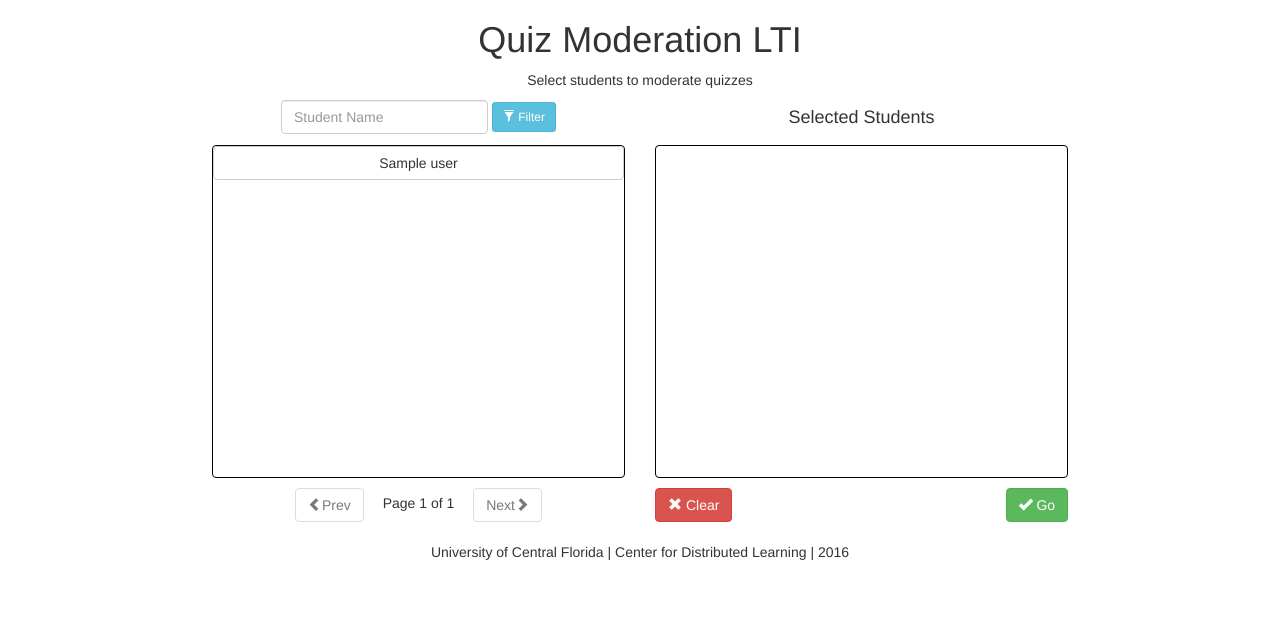
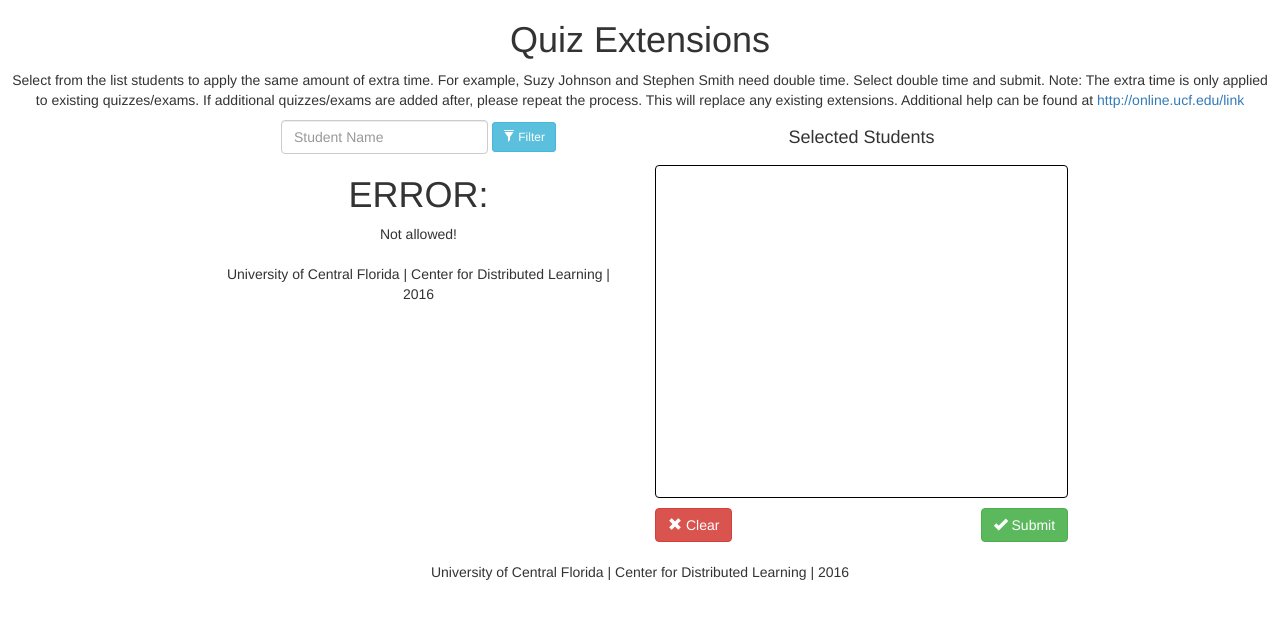
Before and after one commit to ucfopen/quiz-extensions, a Flask app: template templates/userselect.html in a window 1280 px wide. Shown: the top 619 px of the page. Run offline with Flask 2, Linux system fonts and the light colour scheme; the template is opened without the code that fills it: most values are stand-ins (such as "Sample title", 1, 10 or a date in 2020); parts of the project's set-up code (start-up, migrations or seed data) failed here and were passed over; some libraries are stand-ins or nearby versions.

Commit message:
Made some updates as requested by Raible.

```diff
--- a/static/quiz.js
+++ b/static/quiz.js
@@ -147,7 +147,7 @@ function getPercent() {
 		return percent_input.value;
 	}
 	else {
-		return percent_select.value.replace(/%/g, '');
+		return percent_select.value;
 	}
 }
 
@@ -227,7 +227,7 @@ function checkIfEmpty() {
 	if (user_list_children.length <= 0) {
 		var p = document.createElement("p");
 		p.className = "no-matching"
-		p.innerHTML = "No matching users found.";
+		p.innerHTML = "No matching students found.";
 		user_list.appendChild(p);
 	}
 	else {
@@ -237,3 +237,6 @@ function checkIfEmpty() {
 		}
 	}
 }
+
+// load initial user list
+window.onload = ajaxFilter('', 1, update_user_list)
--- a/templates/lti.xml
+++ b/templates/lti.xml
@@ -1,7 +1,7 @@
 <?xml version="1.0" encoding="UTF-8"?>
 <cartridge_basiclti_link xmlns="http://www.imsglobal.org/xsd/imslticc_v1p0" xmlns:blti="http://www.imsglobal.org/xsd/imsbasiclti_v1p0" xmlns:lticm="http://www.imsglobal.org/xsd/imslticm_v1p0" xmlns:lticp="http://www.imsglobal.org/xsd/imslticp_v1p0" xmlns:xsi="http://www.w3.org/2001/XMLSchema-instance" xsi:schemaLocation="http://www.imsglobal.org/xsd/imslticc_v1p0 http://www.imsglobal.org/xsd/lti/ltiv1p0/imslticc_v1p0.xsd http://www.imsglobal.org/xsd/imsbasiclti_v1p0 http://www.imsglobal.org/xsd/lti/ltiv1p0/imsbasiclti_v1p0p1.xsd http://www.imsglobal.org/xsd/imslticm_v1p0 http://www.imsglobal.org/xsd/lti/ltiv1p0/imslticm_v1p0.xsd http://www.imsglobal.org/xsd/imslticp_v1p0 http://www.imsglobal.org/xsd/lti/ltiv1p0/imslticp_v1p0.xsd">
-    <blti:title>Quiz Moderation LTI</blti:title>
-    <blti:description>Quiz Moderation LTI</blti:description>
+    <blti:title>Quiz Extensions</blti:title>
+    <blti:description>Quiz Extensions</blti:description>
     <blti:launch_url>http://localhost:8080/launch</blti:launch_url>
     <blti:extensions platform="canvas.instructure.com">
         <lticm:property name="domain">lti.online.ucf.edu</lticm:property>
@@ -11,7 +11,7 @@
             <lticm:property name="visibility">admins</lticm:property>
         </lticm:options>
         <lticm:property name="icon_url">https://lti.online.ucf.edu/templater/static/templater.png</lticm:property>
-        <lticm:property name="link_text">Quiz Moderation LTI</lticm:property>
+        <lticm:property name="link_text">Quiz Extensions</lticm:property>
         <lticm:property name="privacy_level">public</lticm:property>
         <lticm:property name="selection_height">500</lticm:property>
         <lticm:property name="selection_width">500</lticm:property>
--- a/templates/userselect.html
+++ b/templates/userselect.html
@@ -1,8 +1,9 @@
 {% extends "base.html" %}
 {% block content %}
 
-	<h1 class="text-center">Quiz Moderation LTI</h1>
-	<p class="text-center">Select students to moderate quizzes</p>
+	<h1 class="text-center">Quiz Extensions</h1>
+	<p class="text-center">Select from the list students to apply the same amount of extra time. For example, Suzy Johnson and Stephen Smith need double time. Select double time and submit. Note: The extra time is only applied to existing quizzes/exams. If additional quizzes/exams are added after, please repeat the process. This will replace any existing extensions. Additional help can be found at <a href="#">http://online.ucf.edu/link</a></p>
+	<!-- TODO: update link -->
 
 	<div id="container" class="container">
 		<div id="lists" class="row">
@@ -14,7 +15,7 @@
 					</form>
 				</div>
 				<div id="user_list_div">
-					{% include "user_list.html" %}
+					<!-- user_list loads here -->
 				</div>
 			</div>
 			<div id="selected_users" class="col-xs-6">
@@ -23,7 +24,7 @@
 				</div>
 				<div id="selected_user_list" class="btn-group-vertical"></div>
 				<button id="clear_button" type="button" class="btn btn-danger pull-left"><span class="glyphicon glyphicon-remove"></span> Clear</button>
-				<button id="go_button" type="button" class="btn btn-success pull-right" data-toggle="modal" data-target="#go_modal"><span class="glyphicon glyphicon-ok"></span> Go</button>
+				<button id="go_button" type="button" class="btn btn-success pull-right" data-toggle="modal" data-target="#go_modal"><span class="glyphicon glyphicon-ok"></span> Submit</button>
 			</div>
 		</div>
 	</div>
@@ -34,16 +35,17 @@
 			<div class="modal-content">
 				<div class="modal-header">
 					<button type="button" class="close" data-dismiss="modal" aria-label="Close"><span aria-hidden="true">&times;</span></button>
-					<h4 class="modal-title">Change Time</h4>
+					<h4 class="modal-title">Extend Time</h4>
 				</div>
 				<div class="modal-body text-center">
 
 					<div id="percent_form" class="form-inline">
-						<p>Choose a default percentage or supply a custom one.</p>
+						<p>Choose a predetermined extension or set a custom extension represented by percentage. For example, double time and a half would be 250%.</p>
 						<select id="percent_select" class="form-control">
-							<option>100%</option>
-							<option selected>200%</option>
-							<option>400%</option>
+							<option value="100">Normal (1x)</option>
+							<option value="200" selected>Double (2x)</option>
+							<option value="300">Triple (3x)</option>
+							<option value="400">Quadruple (4x)</option>
 						</select>
 						or
 						<input id="percent_input" type="number" min="100" class="form-control"> %
--- a/views.py
+++ b/views.py
@@ -109,18 +109,10 @@ def quiz(course_id=None):
 		page=1
 	)
 
-	if not user_list or max_pages < 1:
-		return render_template(
-			'error.html',
-			message='Unable to load students.',
-		)
-
 	return render_template(
 		'userselect.html',
-		users=user_list,
 		course_id=course_id,
-		current_page_number=1,
-		max_pages=max_pages
+		current_page_number=1
 	)
 
 
@@ -222,7 +214,8 @@ def filter(course_id=None):
 	)
 
 	if not user_list or max_pages < 1:
-		return 'Unable to load users.'
+		user_list = []
+		max_pages = 1
 
 	return render_template(
 		'user_list.html',
```
